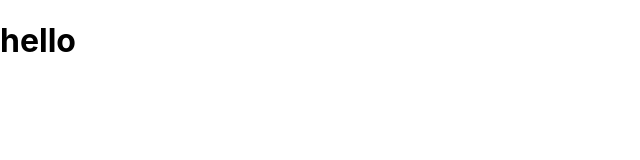
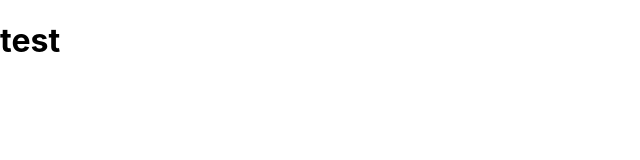
Before and after one commit to StefanoBisio/Task-Tracker, a React (Create React App) app: page / in a window 1280 px wide. Shown: the top 160 px of the page, without its empty margins (0-640 px from the left). Built offline with nearby package versions, Linux system fonts and the light colour scheme.

Commit message:
Added prop-types on Header.js

```diff
--- a/src/App.js
+++ b/src/App.js
@@ -1,9 +1,9 @@
-
+import Header from './components/Header'
 
 function App() {
   return (
-    <div className="App">
-      <h1>hello</h1>
+    <div className="container">
+      <Header title="test"></Header>
     </div>
   );
 }
--- /dev/null
+++ b/src/components/Header.js
@@ -0,0 +1,19 @@
+import PropTypes from 'prop-types';
+
+const Header = ({title}) => {
+    return (
+        <header>
+            <h1>{title}</h1>
+        </header>
+    )
+}
+
+// Header.defaultProps = {
+//     title : 'Default text'
+// }
+
+Header.propTypes = {
+    title: PropTypes.string.isRequired,
+}
+
+export default Header
```
